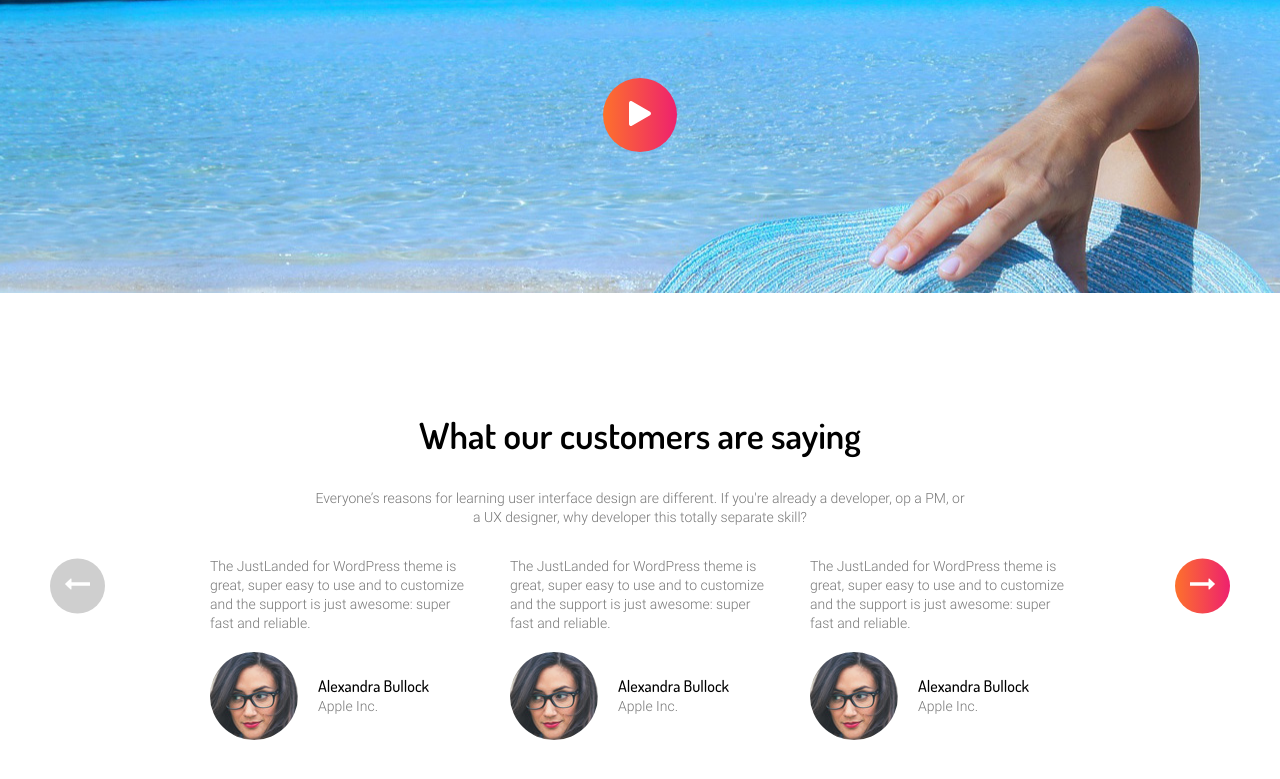
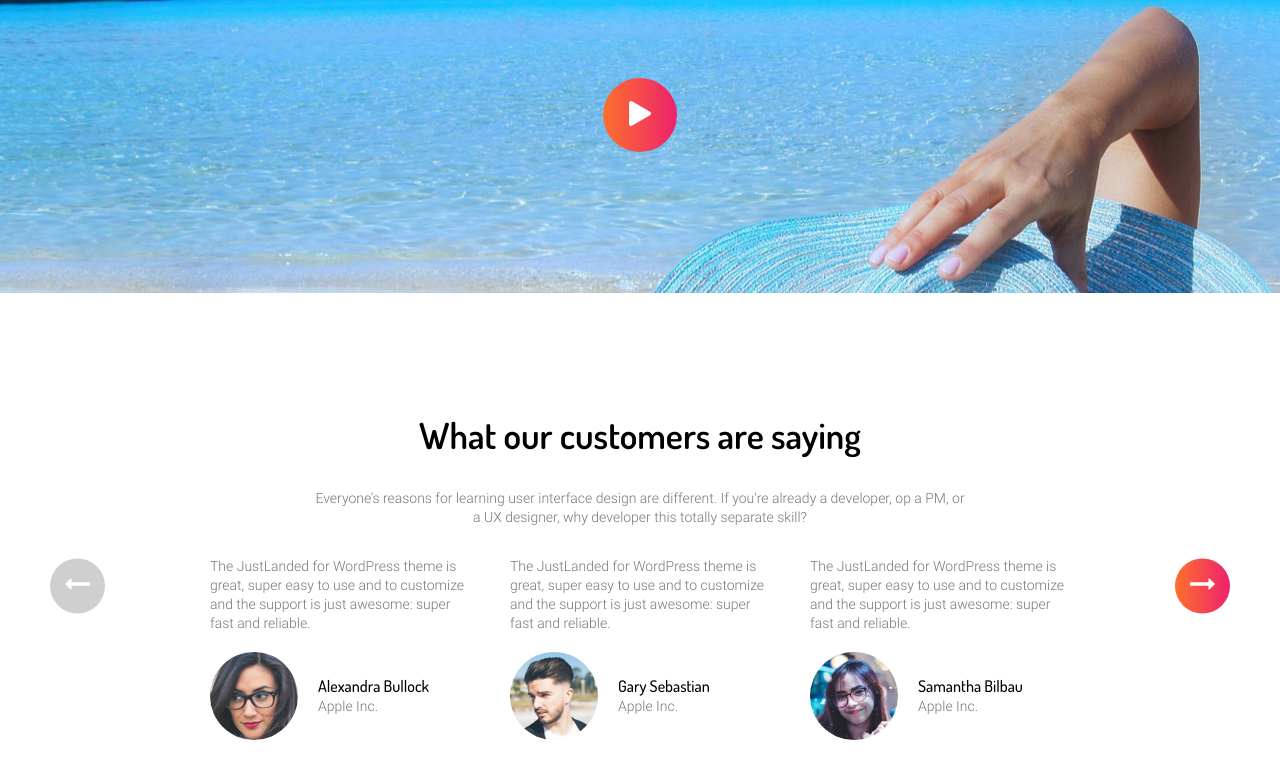
Before and after one commit to feyaq13/giant-app, a website built with Parcel: page src/index.html in a window 1280 px wide. Shown: the part 7797-8576 px from the top of the page. Built offline with nearby package versions, Linux system fonts and the light colour scheme.

Commit message:
добавляет данные в соответствии с макетом

```diff
--- a/src/index.html
+++ b/src/index.html
@@ -289,9 +289,23 @@
           super fast and reliable.
         </p>
         <div class="slide__person">
-          <img class="person__photo" src="images/section-reviews-photo1.jpg" alt="">
+          <img class="person__photo" src="images/section-reviews-photo2.jpg" alt="">
           <p class="person__about-person">
-            <span class="about-person__name">Alexandra Bullock</span>
+            <span class="about-person__name">Gary Sebastian</span>
+            <span class="about-person__job">Apple Inc.</span>
+          </p>
+        </div>
+      </div>
+      <div class="slide">
+        <p class="slide__text-review">
+          The JustLanded for WordPress theme is great,
+          super easy to use and to customize and the support is just awesome:
+          super fast and reliable.
+        </p>
+        <div class="slide__person">
+          <img class="person__photo" src="images/section-reviews-photo3.jpg" alt="">
+          <p class="person__about-person">
+            <span class="about-person__name">Samantha Bilbau</span>
             <span class="about-person__job">Apple Inc.</span>
           </p>
         </div>
@@ -317,21 +331,7 @@
           super fast and reliable.
         </p>
         <div class="slide__person">
-          <img class="person__photo" src="images/section-reviews-photo1.jpg" alt="">
-          <p class="person__about-person">
-            <span class="about-person__name">Alexandra Bullock</span>
-            <span class="about-person__job">Apple Inc.</span>
-          </p>
-        </div>
-      </div>
-      <div class="slide">
-        <p class="slide__text-review">
-          The JustLanded for WordPress theme is great,
-          super easy to use and to customize and the support is just awesome:
-          super fast and reliable.
-        </p>
-        <div class="slide__person">
-          <img class="person__photo" src="images/section-reviews-photo1.jpg" alt="">
+          <img class="person__photo" src="images/section-reviews-photo2.jpg" alt="">
           <p class="person__about-person">
             <span class="about-person__name">Alexandra Bullock</span>
             <span class="about-person__job">Apple Inc.</span>
@@ -345,22 +345,6 @@
 <!--        <img class="slide" src="https://images.unsplash.com/photo-1566590539683-4be0fc48db3e?ixlib=rb-1.2.1&ixid=eyJhcHBfaWQiOjEyMDd9&auto=format&fit=crop&w=400&q=60" alt="">-->
     </div>
   </div>
-
-<!--  <div class="slider-reviews__slide">-->
-<!--    <p class="slide__text-review">-->
-<!--      The JustLanded for WordPress theme is great,-->
-<!--      super easy to use and to customize and the support is just awesome:-->
-<!--      super fast and reliable.-->
-<!--    </p>-->
-<!--    <div class="slide__person">-->
-<!--      <img class="person__photo" src="images/section-reviews-photo1.jpg" alt="">-->
-<!--      <p class="person__about-person">-->
-<!--        <span class="about-person__name">Alexandra Bullock</span>-->
-<!--        <span class="about-person__job">Apple Inc.</span>-->
-<!--      </p>-->
-<!--    </div>-->
-<!--  </div>-->
-
 </section>
 <script src="jquery-global.js"></script>
 <script src="dnSliderjs/dnSlide.js"></script>
--- a/src/scss/main.scss
+++ b/src/scss/main.scss
@@ -616,10 +616,14 @@
 .section-reviews {
   $padding: 119px;
   //@include dimension-partition;
-  text-align: center;
   padding-top: $padding;
   padding-bottom: $padding;
   position: relative;
+}
+
+.section-reviews__h2,
+.section-reviews__description {
+  text-align: center;
 }
 
 .section-reviews__description {
@@ -673,21 +677,19 @@
 }
 
 .person__about-person {
-  text-align: left;
-
   span {
     display: inline-block;
   }
 }
 
 .slide__text-review {
-  text-align: left;
   margin-bottom: 20px;
 }
 
 .person__photo {
   border-radius: 50%;
   margin-right: 20px;
+  width: 88px;
 }
 
 .about-person__name {
```
